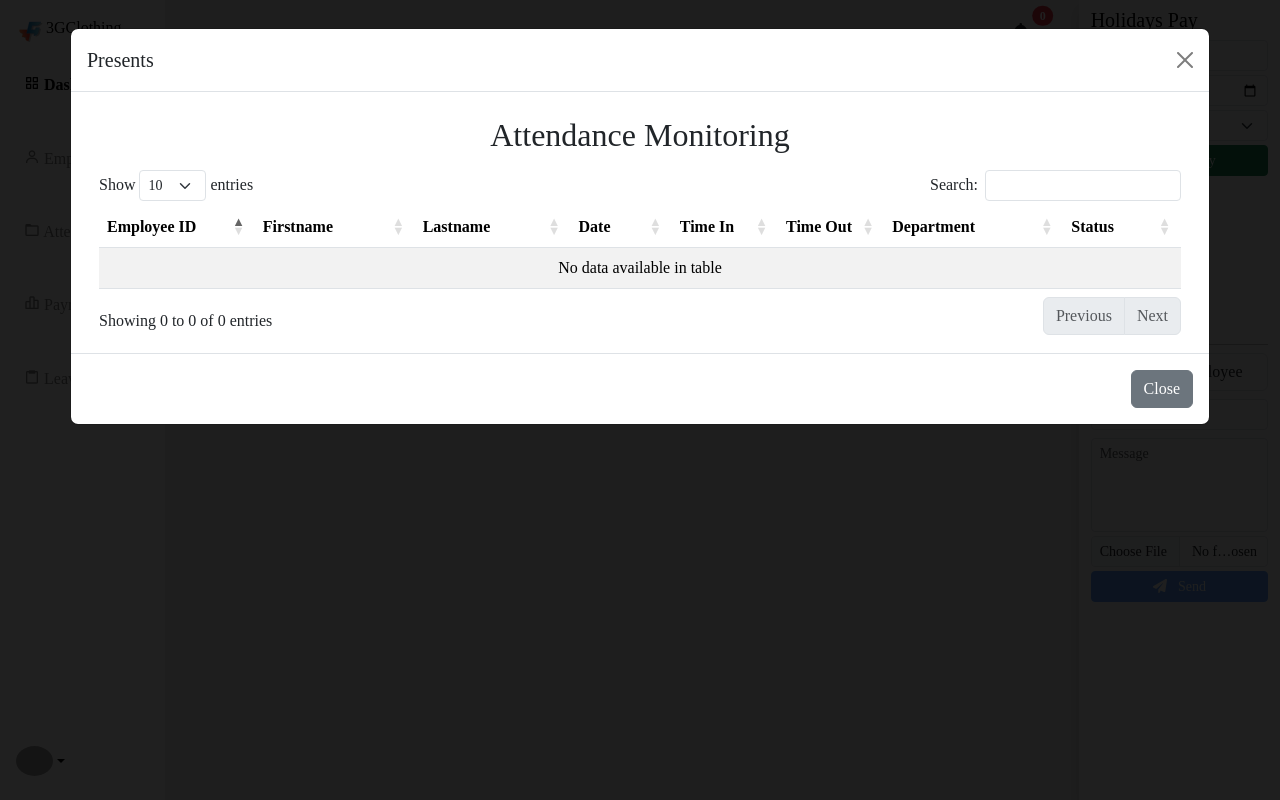
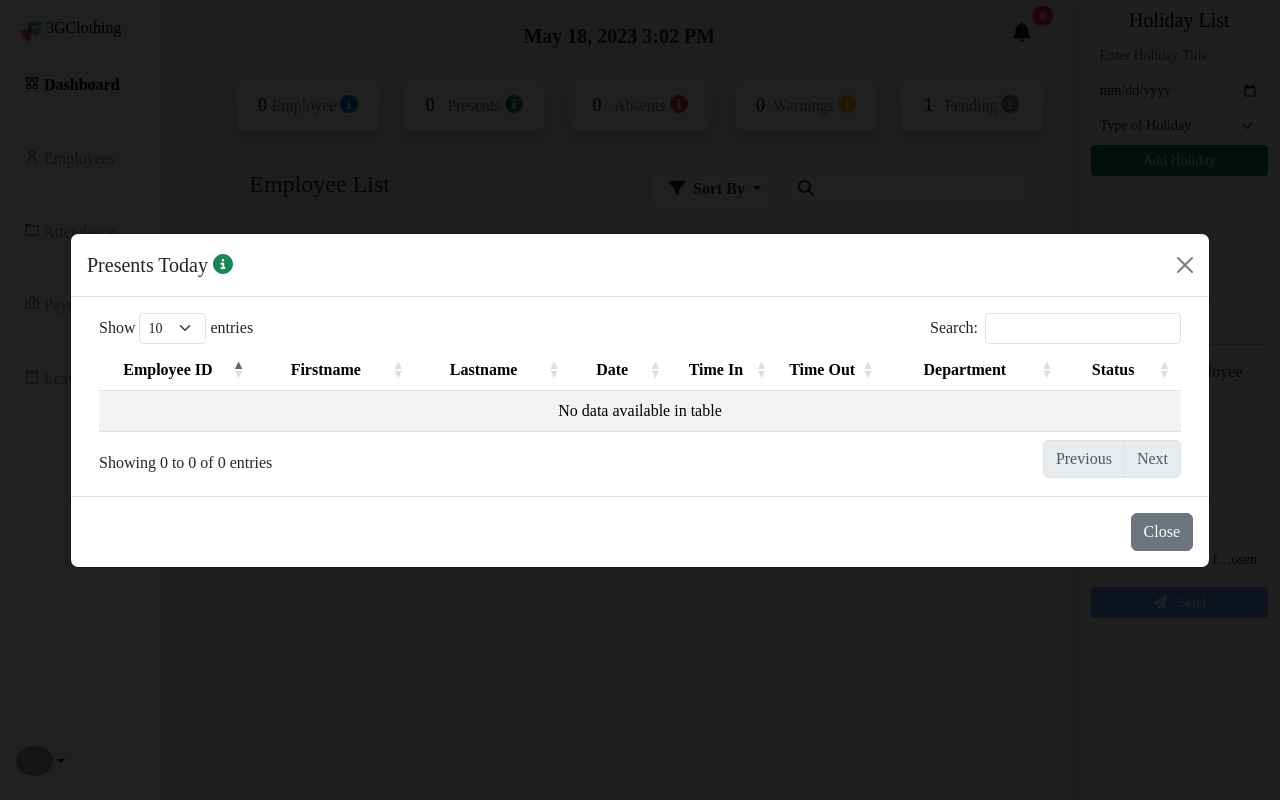
Before and after one commit to OZNERCRISOSTOMO/HR_DEPT, a PHP site: page /Pages/dashboard.php in a window 1280 px wide, after a click that opens the changed part. Run offline with PHP 8.4, Linux system fonts and the light colour scheme; the template is opened without the code that fills it, so the values that code supplies are empty; the visitor is signed in with stand-in values (Sample User, id 1); some libraries are stand-ins or nearby versions; grey boxes are pictures that could not be loaded.

Commit message:
UI Frontend

```diff
--- a/Components/Sidebar-Right.php
+++ b/Components/Sidebar-Right.php
@@ -28,7 +28,7 @@
       <div class="d-flex me-2 flex-column align-items-center px-1  text-white min-vh-100 position-fixed">
 
   <div class="w-100">
- <h5 class="text-black mt-2">Holidays Pay</h5>
+ <h5 class="text-black mt-2 text-center">Holiday List</h5>
   <div class="d-grid gap-2">
 
 
@@ -92,7 +92,7 @@ while($row = mysqli_fetch_assoc($h_query)){
   <div class="card-container mb-2">
     <div class="card" style="width: 100%; height:5rem;">
       <div class="card-body">
-        <h3 class="card-text" style="font-size:16px;font-weight:bold; overflow: hidden; text-overflow: ellipsis;"><?php echo $row['holiday_name'] ?></h3>
+        <h4 class="card-text" style="font-size:14px; font-weight:bold; overflow: hidden; text-overflow: ellipsis;"><?php echo $row['holiday_name'] ?></h4>
         <div class="row">
           <div class="col-7">
             <h3 class="card-title "style="font-size:13px; white-space: nowrap; overflow: hidden; text-overflow: ellipsis;"><?php echo $row['holiday_date'] ?></h3>
@@ -137,11 +137,11 @@ while($row = mysqli_fetch_assoc($h_query)){
 
     <form   action="../Functions/admin-sendEmail.php" method="POST" enctype="multipart/form-data">
 
-<div class="row ">
+<div class="row d-flex justify-content-center align-items-center">
 
   <div class="col-2">
-<i class="fa-regular fa-envelope text-black fs-4 mt-2 mb-2 opacity-75"></i>
-</div>
+    <i class="fa-regular fa-envelope text-black fs-4 mt-2 mb-2 opacity-75"></i>
+  </div>
       <div class="col-10 search-select-box mt-2 mb-2">
                         <!-- Dropdown -->
                         <select id='select-employee' name="employee-id" class="form-control">
@@ -169,11 +169,11 @@ while($row = mysqli_fetch_assoc($h_query)){
                         <textarea class="shadow-none form-control mt-2" name="message"  rows="4" placeholder="Message" autocomplete="off" required style="resize:none;"></textarea>
                     </div>
                     <div class="mb-1 input-group input-group-sm">
-                     <input class="shadow-none col-2 form-control" type="file" id="attachment" name="attachment" accept="application/pdf">
+                     <input class="shadow-none col-2 form-control mt-2" type="file" id="attachment" name="attachment" accept="application/pdf">
                             </div>
                     <input type="hidden" id="" name="">
                     <div class="d-grid gap-2 ">
-                    <button  class="shadow-none btn btn-primary btn-sm" name="submit" id="send-email"><i class="fa-solid fa-paper-plane me-2"></i> Send</button>
+                    <button  class="shadow-none btn btn-primary btn-sm mt-2" name="submit" id="send-email"><i class="fa-solid fa-paper-plane me-2"></i> Send</button>
                             </div>
             </form>
             </div>
--- a/Modals/M-Absent.php
+++ b/Modals/M-Absent.php
@@ -5,27 +5,26 @@
 <script src="https://cdn.jsdelivr.net/npm/@popperjs/core@2.11.7/dist/umd/popper.min.js" integrity="sha384-zYPOMqeu1DAVkHiLqWBUTcbYfZ8osu1Nd6Z89ify25QV9guujx43ITvfi12/QExE" crossorigin="anonymous"></script>
 <script src="https://cdn.jsdelivr.net/npm/bootstrap@5.3.0-alpha3/dist/js/bootstrap.min.js" integrity="sha384-Y4oOpwW3duJdCWv5ly8SCFYWqFDsfob/3GkgExXKV4idmbt98QcxXYs9UoXAB7BZ" crossorigin="anonymous"></script>
 <div class="modal fade" id="absentModal" tabindex="-1" aria-labelledby="exampleModalLabel1" aria-hidden="true">
-      <div class="modal-dialog modal-lg">
+      <div class="modal-dialog modal-xl modal-dialog-centered">
         <div class="modal-content">
           <div class="modal-header">
-            <h1 class="modal-title fs-5" id="exampleModalLabel1">Absents</h1>
+            <h1 class="modal-title fs-5" id="exampleModalLabel1">Absents Today <i class=" text-danger fa-solid fa-circle-info p-0"></i></h1>
             <button type="button" class="btn-close" data-bs-dismiss="modal" aria-label="Close"></button>
           </div>
           <div class="modal-body">
 
           <div class="container">
-		<h2 class="text-center">Attendance Monitoring</h2>
 		<table id="attendanceTable" class="table table-striped">
 			<thead>
 				<tr>
-			<th>Employee ID</th>
-            <th>Firstname</th>
-            <th>Lastname</th>
-            <th>Department</th>
-            <th>Status</th>
+			      <th class="text-center">Employee ID</th>
+            <th class="text-center">Firstname</th>
+            <th class="text-center">Lastname</th>
+            <th class="text-center">Department</th>
+            <th class="text-center">Status</th>
 				</tr>
 			</thead>
-			<tbody>
+			<tbody class="text-center">
       <?php
    // establish a connection to the MySQL database
    $conn = mysqli_connect("sql985.main-hosting.eu", "u839345553_sbit3g", "sbit3gQCU", "u839345553_SBIT3G");
--- a/Modals/M-Pending.php
+++ b/Modals/M-Pending.php
@@ -1,11 +1,11 @@
                                                                 <!-- Button trigger modal -->
 
 <!-- Modal -->
-<div class="modal  fade" id="exampleModal1" tabindex="-1" aria-labelledby="exampleModalLabel" aria-hidden="true">
-  <div class="modal-dialog modal-xl">
+<div class="modal fade" id="exampleModal1" tabindex="-1" aria-labelledby="exampleModalLabel" aria-hidden="true">
+  <div class="modal-dialog modal-xl modal-dialog-centered">
     <div class="modal-content">
       <div class="modal-header">
-        <h1 class="modal-title fs-5" id="exampleModalLabel">Modal title</h1>
+        <h1 class="modal-title fs-5" id="exampleModalLabel">Pending Applicants <i class=" text-secondary fa-solid fa-circle-info p-0"></i></h1>
         <button type="button" class="btn-close" data-bs-dismiss="modal" aria-label="Close"></button>
       </div>
       <div class="modal-body">
--- a/Modals/M-Presents.php
+++ b/Modals/M-Presents.php
@@ -2,33 +2,32 @@
     <link rel="stylesheet" href="https://cdn.datatables.net/1.13.4/css/dataTables.bootstrap5.min.css">
 
     <div class="modal fade" id="presentModal" tabindex="-1" aria-labelledby="exampleModalLabel1" aria-hidden="true">
-      <div class="modal-dialog modal-xl">
+      <div class="modal-dialog modal-xl modal-dialog-centered">
         <div class="modal-content">
           <div class="modal-header">
-            <h1 class="modal-title fs-5" id="exampleModalLabel1">Presents</h1>
+            <h1 class="modal-title fs-5" id="exampleModalLabel1">Presents Today <i class="text-success fa-solid fa-circle-info p-0"></i></h1>
             <button type="button" class="btn-close" data-bs-dismiss="modal" aria-label="Close"></button>
           </div>
           <div class="modal-body">
 
           <div class="container">
-		<h2 class="text-center py-2">Attendance Monitoring</h2>
 		<table class="table table-striped" id="present">
 			<thead>
 				<tr>
 
-			<th>Employee ID</th>
-      <th>Firstname</th>
-      <th>Lastname</th>
-			<th>Date</th>
-      <th>Time In</th>
-      <th>Time Out</th>
-      <th>Department</th>
-      <th>Status</th>
+			<th class="text-center">Employee ID</th>
+      <th class="text-center">Firstname</th>
+      <th class="text-center">Lastname</th>
+			<th class="text-center">Date</th>
+      <th class="text-center">Time In</th>
+      <th class="text-center">Time Out</th>
+      <th class="text-center">Department</th>
+      <th class="text-center">Status</th>
 
 
 				</tr>
 			</thead>
-			<tbody>
+			<tbody class="text-center">
 			<?php
     // establish a connection to the MySQL database
     $conn = mysqli_connect("sql985.main-hosting.eu", "u839345553_sbit3g", "sbit3gQCU", "u839345553_SBIT3G");
--- a/Modals/M-Warning.php
+++ b/Modals/M-Warning.php
@@ -2,29 +2,28 @@
     <link rel="stylesheet" href="https://cdnjs.cloudflare.com/ajax/libs/twitter-bootstrap/5.2.0/css/bootstrap.min.css">
     <link rel="stylesheet" href="https://cdn.datatables.net/1.13.4/css/dataTables.bootstrap5.min.css">
 <div class="modal fade" id="WarningModal" tabindex="-1" aria-labelledby="exampleModalLabel1" aria-hidden="true">
-      <div class="modal-dialog modal-lg">
+      <div class="modal-dialog modal-lg modal-dialog-centered">
         <div class="modal-content">
           <div class="modal-header">
-            <h1 class="modal-title fs-5" id="exampleModalLabel1">Warnings</h1>
+            <h1 class="modal-title fs-5" id="exampleModalLabel1">Warnings <i class=" text-warning fa-solid fa-circle-info p-0"></i></h1>
             <button type="button" class="btn-close" data-bs-dismiss="modal" aria-label="Close"></button>
           </div>
           <div class="modal-body">
           <div class="modal-body">
 
             <div class="container">
-      <h2 class="text-center py-2">Attendance Monitoring</h2>
       <table class="table table-striped" id="warning">
         <thead>
           <tr>
 
-        <th>Employee ID</th>
-              <th>Firstname</th>
-              <th>Lastname</th>
-              <th>Department</th>
-        <th>Warnings</th>
+              <th class="text-center">Employee ID</th>
+              <th class="text-center">Firstname</th>
+              <th class="text-center">Lastname</th>
+              <th class="text-center">Department</th>
+              <th class="text-center">Warnings</th>
           </tr>
         </thead>
-        <tbody>
+        <tbody class="text-center">
           <?php
             // establish a connection to the MySQL database
             $conn = mysqli_connect("sql985.main-hosting.eu", "u839345553_sbit3g", "sbit3gQCU", "u839345553_SBIT3G");
--- a/Pages/dashboard.php
+++ b/Pages/dashboard.php
@@ -248,7 +248,7 @@ else {
 
                           <div class=" justify-content-end mt-3">
                         <div class="dropdown ">
-                        <button class="btn btn-transparent " type="button" data-bs-toggle="dropdown" aria-expanded="false">
+                        <button class="btn btn-transparent border border-end-0 border-0" type="button" data-bs-toggle="dropdown" aria-expanded="false">
                         <i class="fs-5 fa-solid fa-bell"></i>  <span class="position-absolute top-0 start-100 translate-middle badge rounded-pill bg-danger">
                           <?php echo $countNotif; ?>
                           <span class="visually-hidden">unread messages</span> </button>
--- a/Pages/employee-register.php
+++ b/Pages/employee-register.php
@@ -18,7 +18,7 @@
             <div class="row justify-content-center">
               <div class="col-md-10 col-lg-6 col-xl-8 order-2 order-lg-1">
 
-                <p class="text-center h1 fw-bold mb-3 mx-1 mx-md-4 mt-2">Job Registration</p>
+                <p class="text-center h1 fw-bold mb-3 mx-1 mx-md-4 mt-2">Applicant Registration</p>
                 <?php
                 if (isset($_GET["error"])) {
                     echo '<div class="container rounded shadow text-center p-2 text-danger mb-2" style="background-color: #ff9694;">';
```
Also changed, not shown: Modals/M-Restore.php (added, +21 -0 lines), admin/prlist.php (+57 -32 lines).
